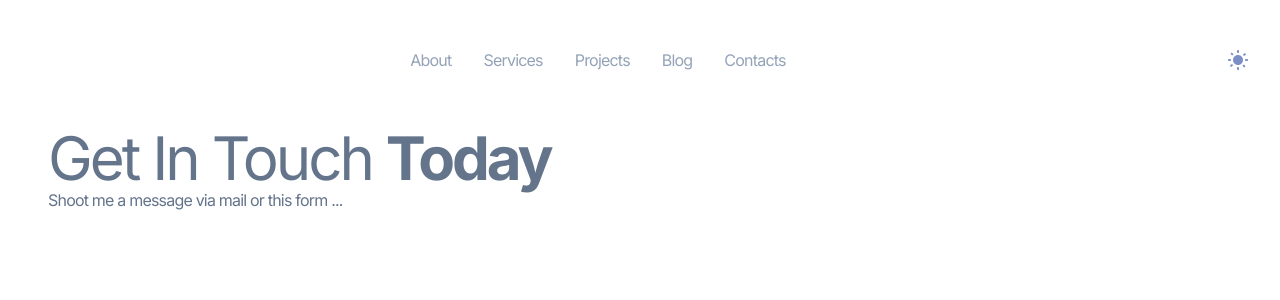
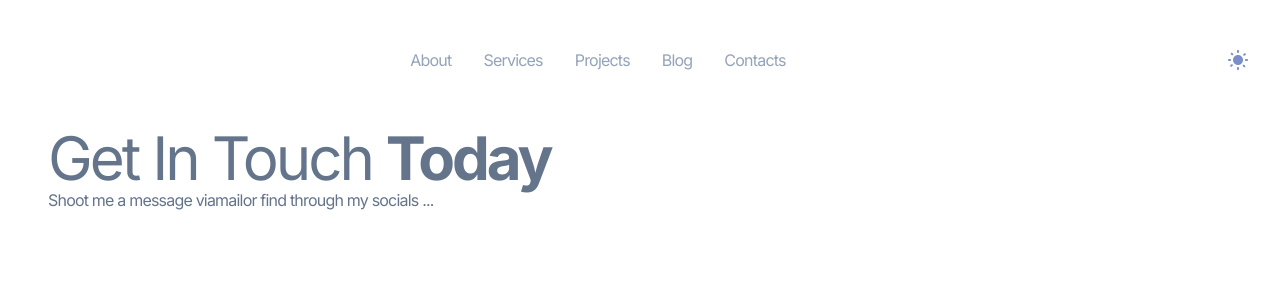
Before and after one commit to Brucedevnairobi/portfolio-website, a Next.js app: page /contacts in a window 1280 px wide. Shown: the top 300 px of the page. Built offline with nearby package versions, Linux system fonts and the light colour scheme.

Commit message:
minute updates

```diff
--- a/app/contacts/page.tsx
+++ b/app/contacts/page.tsx
@@ -10,10 +10,11 @@ const page = () => {
         Get In Touch <span className="font-bold text-slate-500">Today</span>
       </h1>
       <p className="mx-12 text-slate-500 leading-6 tracking-tighter">
-        Shoot me a message via  <a href="https://mail.google.com/mail" target="blank">
+        Shoot me a message via
+        <a href="https://mail.google.com/mail" target="blank">
           mail
-        </a> or this form
-        ...{" "}
+        </a>
+        or find through my socials ...
       </p>
     </div>
   );
```
